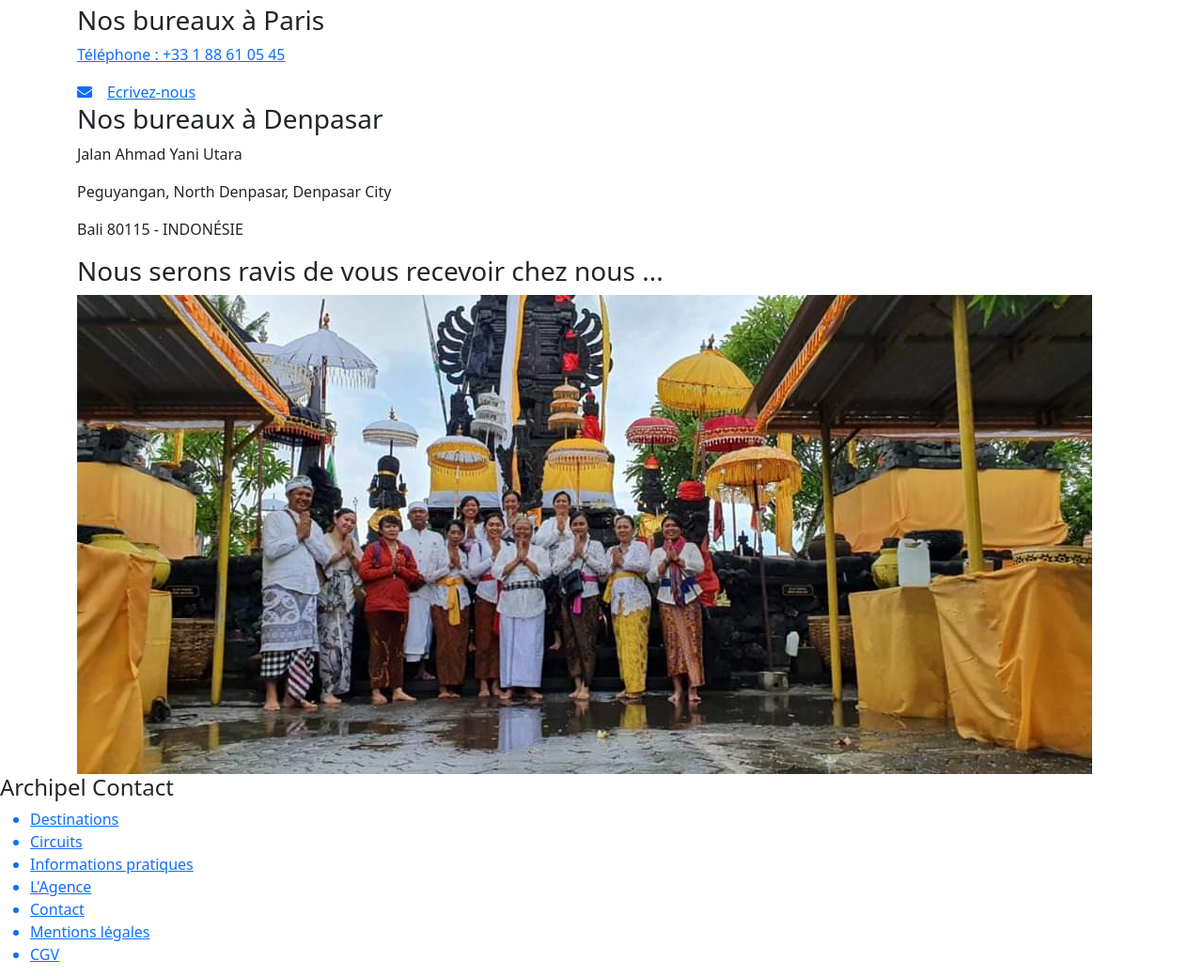
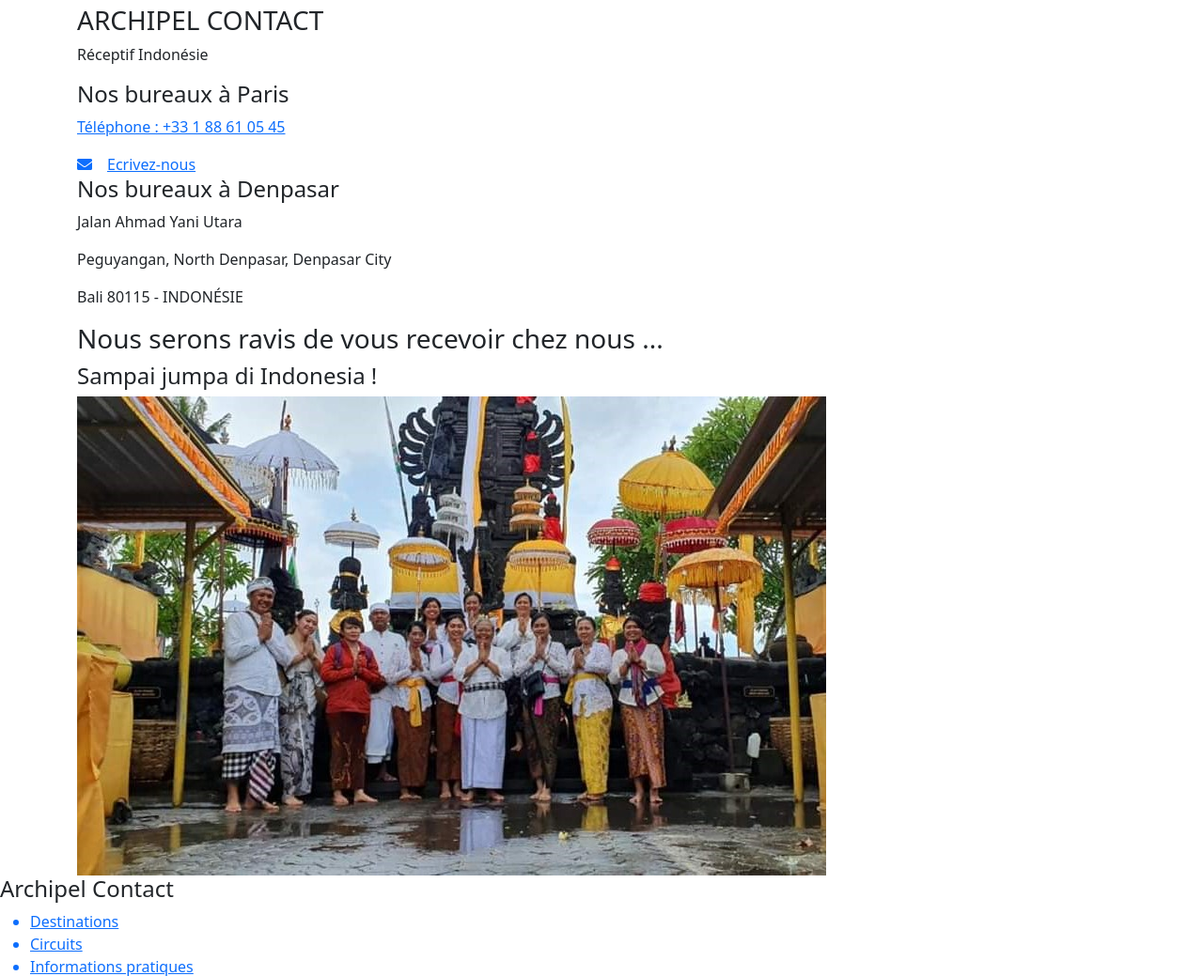
Before and after one commit to Nathalie-Thisse/archipelcontact, a Symfony app: template templates/contact/index.html.twig in a window 1280 px wide; the page is wider, and only the part inside the window is pictured. Shown: the part 1603-2642 px from the top of that part at 94% size. Run offline with Twig, Linux system fonts and the light colour scheme; the template is opened without the code that fills it, so the values that code supplies are empty; some libraries are stand-ins or nearby versions.

Commit message:
Photo + css on Contact Page

```diff
--- a/templates/contact/index.html.twig
+++ b/templates/contact/index.html.twig
@@ -14,14 +14,16 @@
 
     <div class="location">
 
-        <iframe src="https://www.google.com/maps/embed?pb=!1m14!1m8!1m3!1d3944.635750943792!2d115.2077867!3d-8.6309228!3m2!1i1024!2i768!4f13.1!3m3!1m2!1s0x2dd23f3f78259ff9%3A0x6059f99ae62de153!2zUmFiaW5hIFRvdXJzIOGsreGsqeGstuGspuGsouGsuOGsg-Gtnw!5e0!3m2!1sfr!2sfr!4v1623395175694!5m2!1sfr!2sfr" width="600" height="450" style="border:0;" allowfullscreen="" loading="lazy"></iframe>
+        <iframe src="https://www.google.com/maps/embed?pb=!1m14!1m8!1m3!1d3944.635750943792!2d115.2077867!3d-8.6309228!3m2!1i1024!2i768!4f13.1!3m3!1m2!1s0x2dd23f3f78259ff9%3A0x6059f99ae62de153!2zUmFiaW5hIFRvdXJzIOGsreGsqeGstuGspuGsouGsuOGsg-Gtnw!5e0!3m2!1sfr!2sfr!4v1623395175694!5m2!1sfr!2sfr" width="500" height="450" style="border:0;" allowfullscreen="" loading="lazy"></iframe>
 
         <div>
-            <h3>Nos bureaux à Paris</h3>
+            <h3>ARCHIPEL CONTACT</h3>
+            <p>Réceptif Indonésie</p>
+            <h4>Nos bureaux à Paris</h4>
             <a class="tel" href="tel:+33188610545"><p>Téléphone : +33 1 88 61 05 45</p></a>
             <a href="mailto:contact@archipel-contact.com"><i class="fas fa-envelope me-3"></i>Ecrivez-nous</a>
 
-            <h3>Nos bureaux à Denpasar</h3>
+            <h4>Nos bureaux à Denpasar</h4>
             <p>Jalan Ahmad Yani Utara
             <p>Peguyangan, North Denpasar, Denpasar City</p>
             <p>Bali 80115 - INDONÉSIE</p>
@@ -32,6 +34,7 @@
     <div class="team">
         <div>
             <h3>Nous serons ravis de vous recevoir chez nous ...</h3>
+            <h4>Sampai jumpa di Indonesia !</h4>
             <img src="{{ asset('../assets/images/contact.jpg') }}" alt="local team photo">
         </div>
     </div>
```
Also changed, not shown: assets/styles/layout/_contact.scss (+7 -2 lines), assets/images/contact.jpg.
